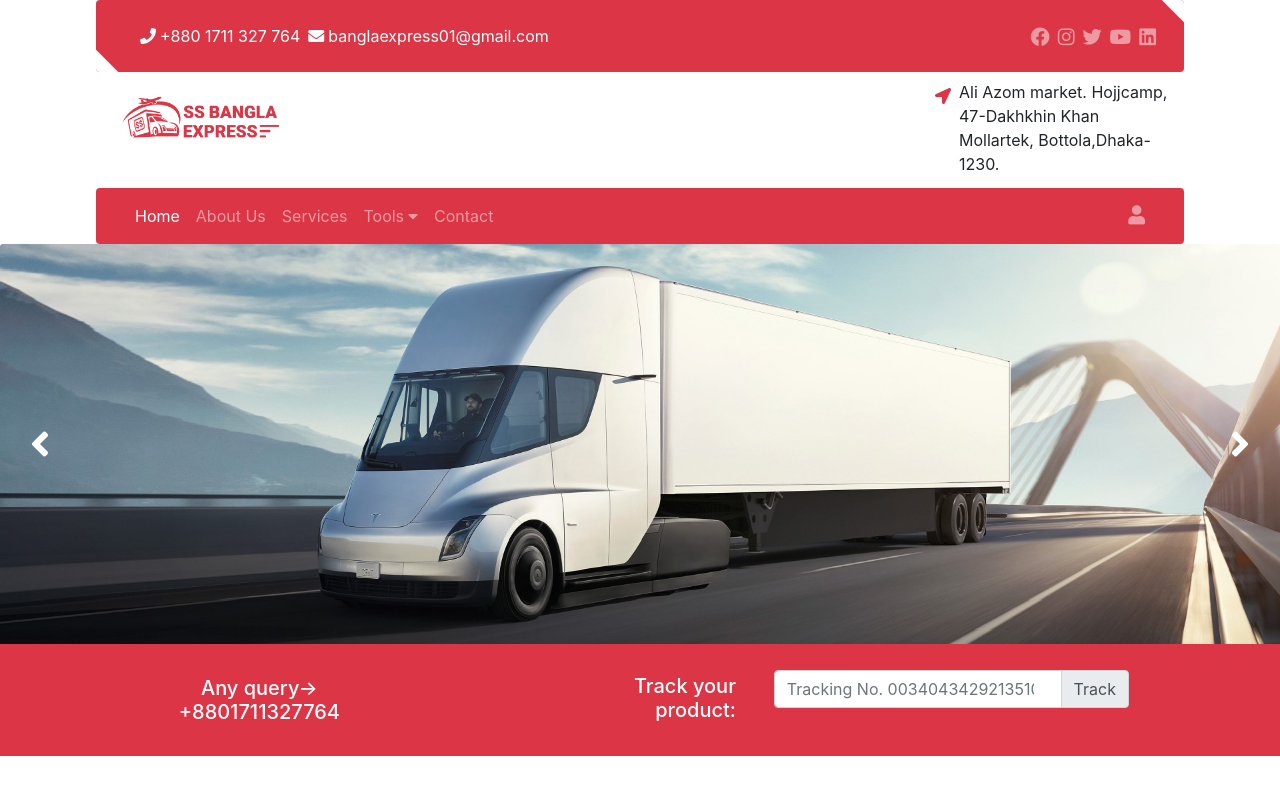
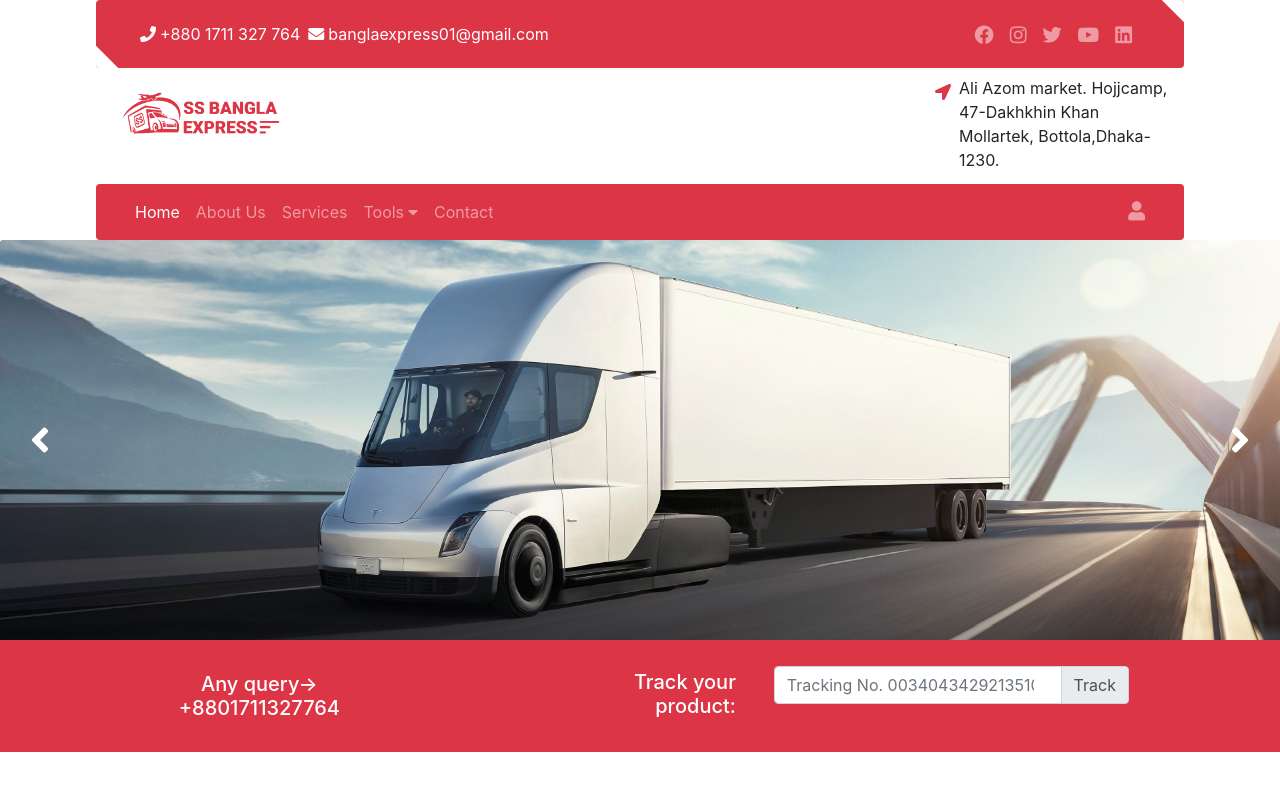
Before and after one commit to santokhan/ssbanglaexpressphp, a PHP site: page /index.php in a window 1280 px wide. Shown: the top 794 px of the page. Run offline with PHP 8.4, Linux system fonts and the light colour scheme; some libraries are stand-ins or nearby versions.

Commit message:
Update topbar.php

```diff
--- a/component/topbar.php
+++ b/component/topbar.php
@@ -1,7 +1,7 @@
 <!-- Top -->
 <div class="container-fluid px-lg-5 text-light">
     <div class="row mx-lg-5">
-        <div class="col d-lg-flex bg-danger justify-content-between rounded overflow-hidden px-lg-4 py-lg-3">
+        <div class="col d-lg-flex bg-danger justify-content-between align-items-center rounded overflow-hidden px-lg-4 py-lg-2">
             <span class="crop-corner-top"></span>
             <div class="pl-lg-1">
                 <nav class="navbar navbar-expand-md text-white">
@@ -11,22 +11,22 @@
                     </ul>
                 </nav>
             </div>
-            <nav class="navbar navbar-expand navbar-dark px-0 pt-lg-2 pb-sm-1">
+            <nav class="navbar navbar-expand navbar-dark px-3 pt-lg-2 pb-sm-1">
                 <ul class="navbar-nav ml-lg-auto m-auto">
                     <li class="nav-item">
-                        <a class="nav-link p-0" href="https://www.facebook.com/Banglaexpress1/"><i class="fab fa-facebook px-1"></i></a>
+                        <a class="nav-link px-1" href="https://www.facebook.com/Banglaexpress1/"><i class="fab fa-facebook px-1"></i></a>
                     </li>
                     <li class="nav-item">
-                        <a class="nav-link p-0" href="#"><i class="fab fa-instagram px-1"></i></a>
+                        <a class="nav-link px-1" href="#"><i class="fab fa-instagram px-1"></i></a>
                     </li>
                     <li class="nav-item">
-                        <a class="nav-link p-0" href="#"><i class="fab fa-twitter px-1"></i></a>
+                        <a class="nav-link px-1" href="#"><i class="fab fa-twitter px-1"></i></a>
                     </li>
                     <li class="nav-item">
-                        <a class="nav-link p-0" href="#"><i class="fab fa-youtube px-1"></i></a>
+                        <a class="nav-link px-1" href="#"><i class="fab fa-youtube px-1"></i></a>
                     </li>
                     <li class="nav-item">
-                        <a class="nav-link p-0" href="#"><i class="fab fa-linkedin px-1"></i></a>
+                        <a class="nav-link pl-1" href="#"><i class="fab fa-linkedin px-1"></i></a>
                     </li>
                 </ul>
             </nav>
```
